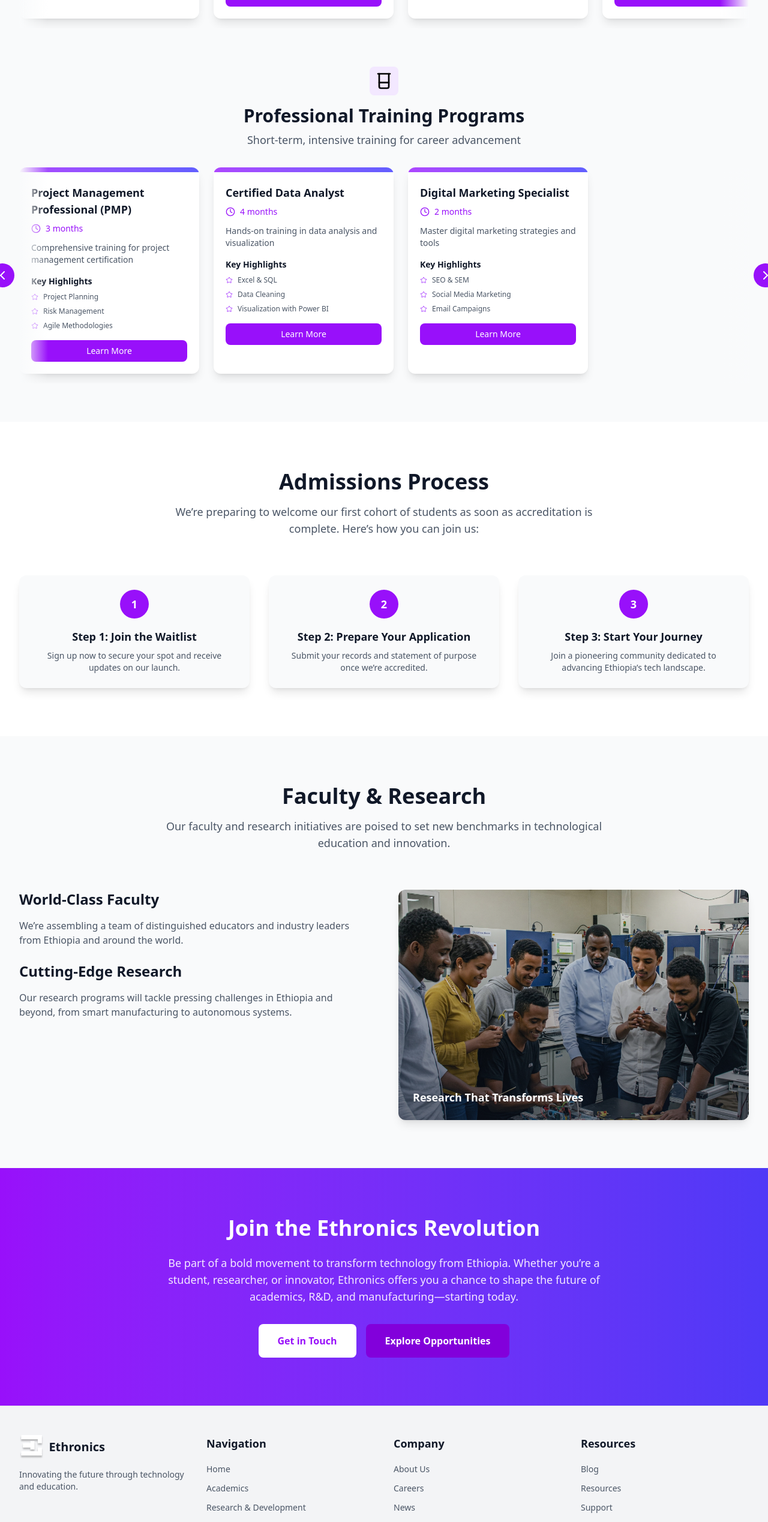
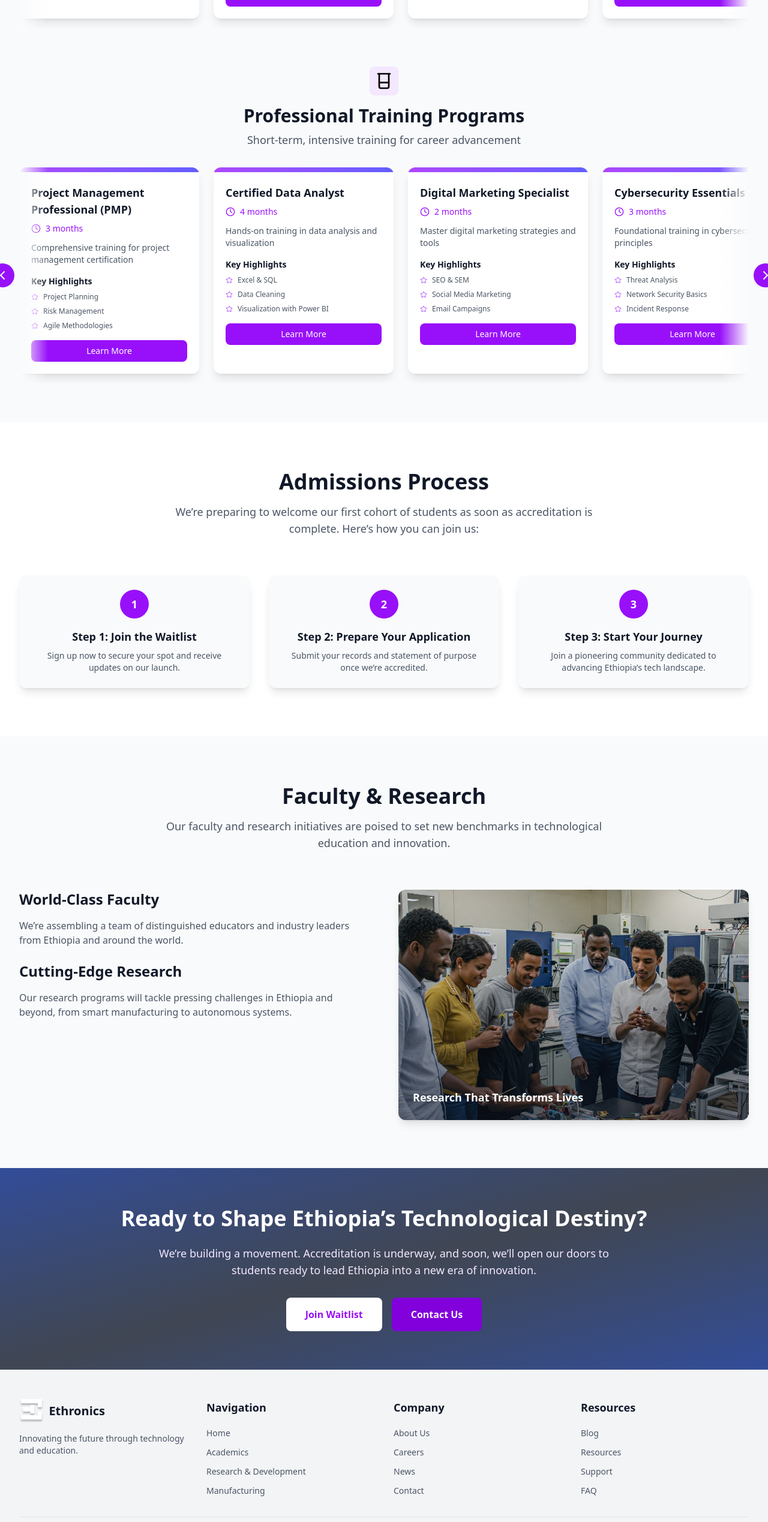
Before and after one commit to Ethronics/ethronics-main, a React (Vite) app: page /academics in a window 1280 px wide. Shown: the part 3785-6322 px from the top of the page at 60% size. Built offline with nearby package versions, Linux system fonts and the light colour scheme.

Commit message:
add new images for Bootcamp and Training programs; update CallToAction styles and import; enhance Solutions component with new program details including Cybersecurity Essentials

```diff
--- a/src/components/academics/Cta.tsx
+++ b/src/components/academics/Cta.tsx
@@ -1,7 +1,7 @@
 import React from "react";
 
 export const CallToAction: React.FC = () => (
-  <section className="py-20 bg-gradient-to-r from-purple-600 to-indigo-600 text-white">
+  <section className="py-16 bg-gradient-to-br from-blue-900/90 via-gray-900/80 to-blue-900/90 text-white">
     <div className="max-w-7xl mx-auto px-4 sm:px-6 lg:px-8 text-center">
       <h2 className="text-3xl md:text-4xl font-bold mb-6">Ready to Shape Ethiopia’s Technological Destiny?</h2>
       <p className="text-lg text-purple-100 mb-8 max-w-3xl mx-auto">
--- a/src/components/home/Cta.tsx
+++ b/src/components/home/Cta.tsx
@@ -1,7 +1,7 @@
 import React from "react";
 
 export const CallToAction: React.FC = () => (
-  <section className="py-20 bg-gradient-to-r from-purple-600 to-indigo-600 text-white">
+  <section className="py-16 bg-gradient-to-br from-blue-900/90 via-gray-900/80 to-blue-900/90 text-white">
     <div className="max-w-7xl mx-auto px-4 sm:px-6 lg:px-8 text-center">
       <h2 className="text-3xl md:text-4xl font-bold mb-6">Join the Ethronics Revolution</h2>
       <p className="text-lg text-purple-100 mb-8 max-w-3xl mx-auto">
--- a/src/components/home/Solutions.tsx
+++ b/src/components/home/Solutions.tsx
@@ -3,6 +3,9 @@ import { ChevronLeft, ChevronRight } from "lucide-react";
 import { Solution } from "../../data/homeData";
 import Tvet from "../../assets/images/tvet.jpg";
 import Undergrad from "../../assets/images/undergrad.jpg";
+import Postgrad from "../../assets/images/postgrad.jpg";
+import Training from "../../assets/images/training.jpg";
+import Bootcamp from "../../assets/images/bootcamp.jpg";
 interface ScrollPositions {
   education: number;
   manufacturing: number;
@@ -41,7 +44,7 @@ export const Solutions: React.FC = () => {
         title: "Robotics Bootcamp",
         description:
           "Dive into the world of automation with our intensive Robotics Bootcamp. This hands-on program equips students with practical skills in designing, programming, and operating robotic systems, preparing them for careers in Ethiopia’s growing tech sector.",
-        image: "https://images.unsplash.com/photo-1518770660439-4636190af475?auto=format&fit=crop&w=400&q=60",
+        image: Bootcamp,
         action: { text: "Join Now", href: "/contact" },
       },
       {
@@ -83,14 +86,14 @@ export const Solutions: React.FC = () => {
         title: "Postgraduate Studies",
         description:
           "Advance your expertise with our postgraduate studies in cutting-edge fields. These programs are tailored for professionals and researchers aiming to lead in innovation and technology.",
-        image: "https://images.unsplash.com/photo-1584697964154-3c1a4c2a5c8b?auto=format&fit=crop&w=400&q=60",
+        image: Postgrad,
         action: { text: "Apply Now", href: "/academics" },
       },
       {
         title: "Professional Training",
         description:
           "Our professional training programs are designed for individuals and organizations seeking to upskill in areas like AI, robotics, and smart manufacturing. Stay ahead in the fast-evolving tech landscape.",
-        image: "https://images.unsplash.com/photo-1596495577886-d920f1a5015e?auto=format&fit=crop&w=400&q=60",
+        image: Training,
         action: { text: "Get Trained", href: "/academics" },
       },
     ],
--- a/src/data/program.ts
+++ b/src/data/program.ts
@@ -257,6 +257,22 @@ export const programData: ProgramLevel[] = [
           ctaText: "Become a digital marketing expert—enroll now!",
         },
       },
+      {
+        name: "Cybersecurity Essentials",
+        duration: "3 months",
+        description: "Foundational training in cybersecurity principles",
+        highlights: ["Threat Analysis", "Network Security Basics", "Incident Response"],
+        details: {
+          overview:
+            "This program introduces you to the fundamentals of cybersecurity, including threat analysis, network security, and incident response. Gain the skills to protect digital assets and respond to security incidents.",
+          outcomes: [
+            "Understand the basics of cybersecurity threats and defenses.",
+            "Implement foundational network security measures.",
+            "Prepare for entry-level roles in cybersecurity.",
+          ],
+          ctaText: "Secure your future in cybersecurity—enroll today!",
+        },
+      },
     ],
   },
 ];
--- a/src/pages/Academics.tsx
+++ b/src/pages/Academics.tsx
@@ -6,7 +6,7 @@ import { AdmissionsSection } from "../components/academics/AdmissionsSection";
 import { ProgramsSection } from "../components/academics/ProgramsSection";
 import { FacultyResearchSection } from "../components/academics/ResearchSection";
 import { VisionSection } from "../components/academics/VisionSection";
-import { CallToAction } from "../components/home/Cta";
+import { CallToAction } from "../components/academics/Cta";
 import { programData } from "../data/program";
 
 export const Academics: React.FC = () => {
```
Also changed, not shown: src/assets/images/bootcamp.jpg (added), src/assets/images/training.jpg (added).
